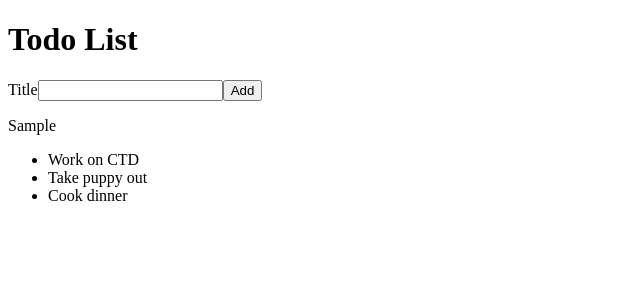
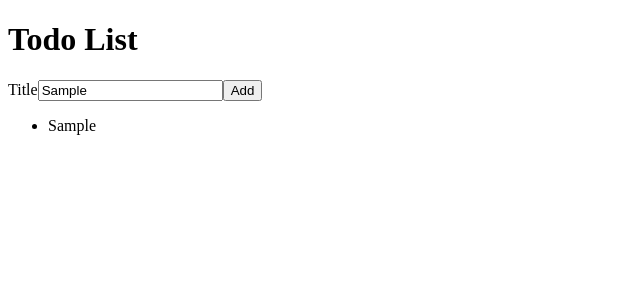
Before and after one commit to Dlwjr0103/react-canary, a React (Create React App) app: page / in a window 1280 px wide. Both pictures are taken after typing "Sample" into the empty fields and a click on the button "Add". Shown: the top 300 px of the page, without its empty margins (0-640 px from the left). Built offline with nearby package versions, Linux system fonts and the light colour scheme; the HTML template or start-up script is replaced by a standard one.

Commit message:
Lesson-4

```diff
--- a/src/AddTodoForm.js
+++ b/src/AddTodoForm.js
@@ -1,21 +1,28 @@
-import React from "react";
+import React, {useState} from "react";
 
-let AddTodoForm =(props) =>{
-    const handleAddTodo = (event)=>{
-        event.preventDefault()
-        let todoTitle = event.target.title.value;
-        console.log(todoTitle);
-        event.target.reset();
-        props.onAddTodo(todoTitle)
+let AddTodoForm =({ onAddTodo}) =>{
+    const [todoTitle, setTodoTitle] = useState("")
 
+    let handleTitleChange = (e) => {
+        let newTodoTitle = e.target.value;
+        setTodoTitle(newTodoTitle);
     };
+
+    let handleAddTodo = (e) =>{
+        e.preventDefault()
+        onAddTodo({
+            title: todoTitle,
+            id: Date.now(),
+        });
+    };
+
     return (
         <form onSubmit = {handleAddTodo}>
             <label htmlFor = "todoTitle">Title</label>
-            <input type = "text" id = "todoTitle" name = "title"></input>
+            <input type = "text" id = "todoTitle" name = "title" value = {todoTitle} onChange = {handleTitleChange}/>
             <button type = "submit">Add</button>
         </form>
     );
-};
+}
 
 export default AddTodoForm;
--- a/src/App.js
+++ b/src/App.js
@@ -4,13 +4,17 @@
 
 
 function App() {
-  let [newTodo, setNewTodo] = React.useState("");
+ // let [newTodo, setNewTodo] = React.useState("");
+  const [todoList, setTodoList] = React.useState([]);
+  let addTodo = (newTodo) => {
+  setTodoList([...todoList, newTodo]);
+  };
+
   return (
     <div>
       <h1>Todo List</h1>
-      <AddTodoForm onAddTodo = {setNewTodo} />
-      <p>{newTodo}</p>
-      <TodoList/>
+      <AddTodoForm onAddTodo = {addTodo} />
+      <TodoList todoList={todoList}/>
 
     </div>
   );
--- a/src/TodoList.js
+++ b/src/TodoList.js
@@ -1,7 +1,7 @@
 import React from "react";
 import TodoListItem from "./TodoListItem"
 
-const todoList = [
+/*const todoList = [
     {
     id: 1,
     title: "Work on CTD",
@@ -16,10 +16,12 @@
 
     },
   ];
-
-   let TodoList = () =>{
+*/
+  // let TodoList = ({todoList}) =>{
+    function TodoList({todoList}){
     return(
      <ul>
+
         {todoList.map((todo) => {
           return <TodoListItem key={todo.id} todo={todo} />;
 
--- a/src/TodoListItem.js
+++ b/src/TodoListItem.js
@@ -1,7 +1,8 @@
 import React from "react";
 
-function TodoListItem (props) {
-    return <li>{props.todo.title}</li>
+
+function TodoListItem({todo}){
+    return <li>{todo.title}</li>
 }
 
 export default TodoListItem;
```
